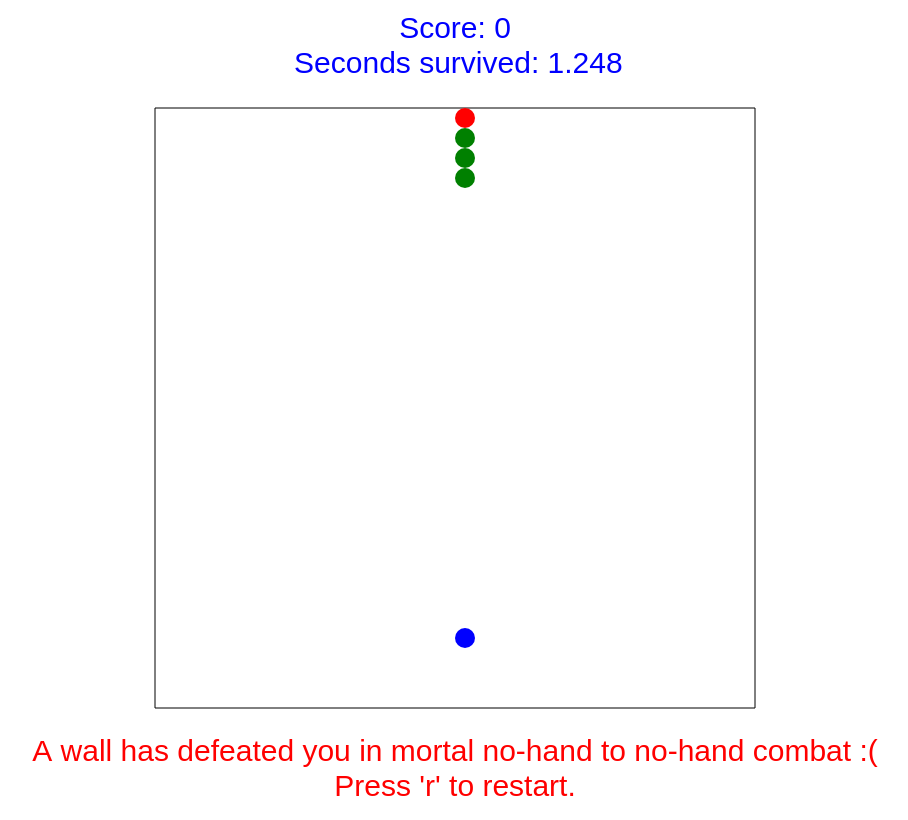
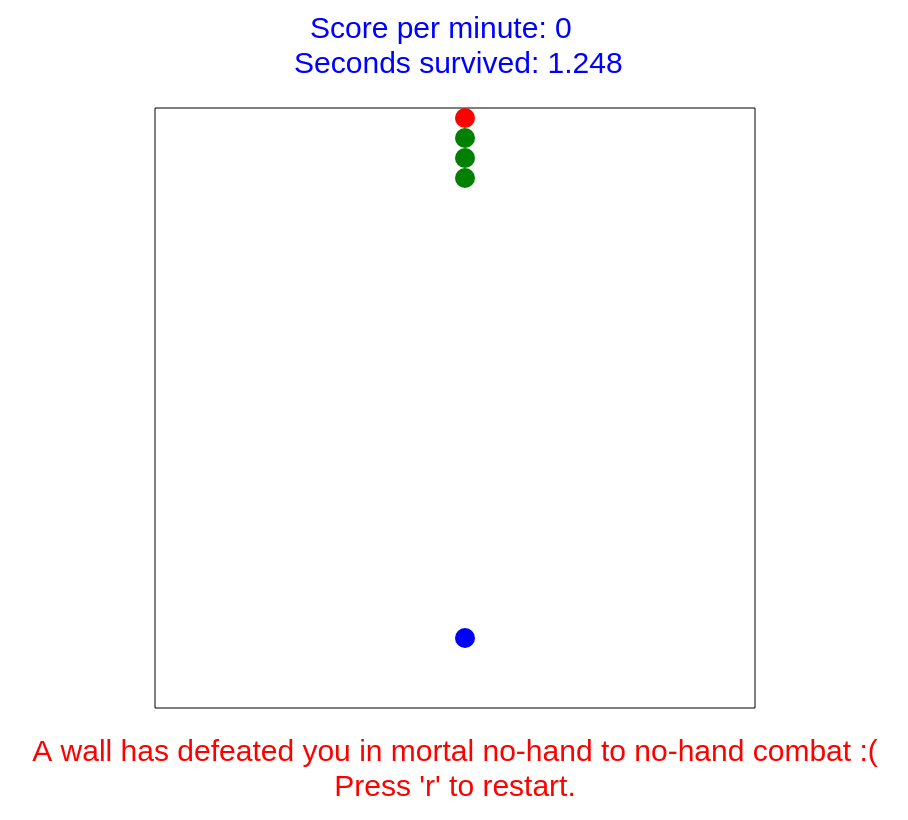
Before and after one commit to foobar671/foobar671.github.io, a plain HTML site: page snake/snake.html in a window 1280 px wide. Shown: the whole page, without its empty margins (193-1101 px from the left). Drawn offline with Linux system fonts and the light colour scheme.

Commit message:
ESS P EM

```diff
--- a/snake/snake.html
+++ b/snake/snake.html
@@ -348,12 +348,23 @@
 		drawData.ctx.textAlign = "start";
 
 		var secondsText = "Seconds survived: ";
+		var scorePerMinText = "Score per minute: ";
 		var secondsTextWidth =
 			drawData.ctx.measureText(secondsText + "x.xxx").width;
+		var scorePerMinTextWidth =
+			drawData.ctx.measureText(scorePerMinText + "xxx").width;
+		var scorePerMinute = Math.floor( score / (timeSurvivedMS / 1000.0 / 60.0) );
 		var hudTextPosY = drawData.gridZeroYCoord - initialHudTextPad;
 
 		drawData.ctx.fillText(secondsText + timeSurvivedMS / 1000.0,
-			drawData.canvasWidth * 0.5 -(secondsTextWidth * 0.5), hudTextPosY);
+			drawData.canvasWidth * 0.5 - (secondsTextWidth * 0.5),
+			hudTextPosY);
+
+		hudTextPosY -= additionalHudElementsPad;
+		drawData.ctx.fillText(scorePerMinText + scorePerMinute,
+			drawData.canvasWidth * 0.5 - (scorePerMinTextWidth * 0.5),
+			hudTextPosY);
+
 		hudTextPosY -= additionalHudElementsPad;
 		drawData.ctx.textAlign = "center";
 		drawData.ctx.fillText("Score: " + score,
```
